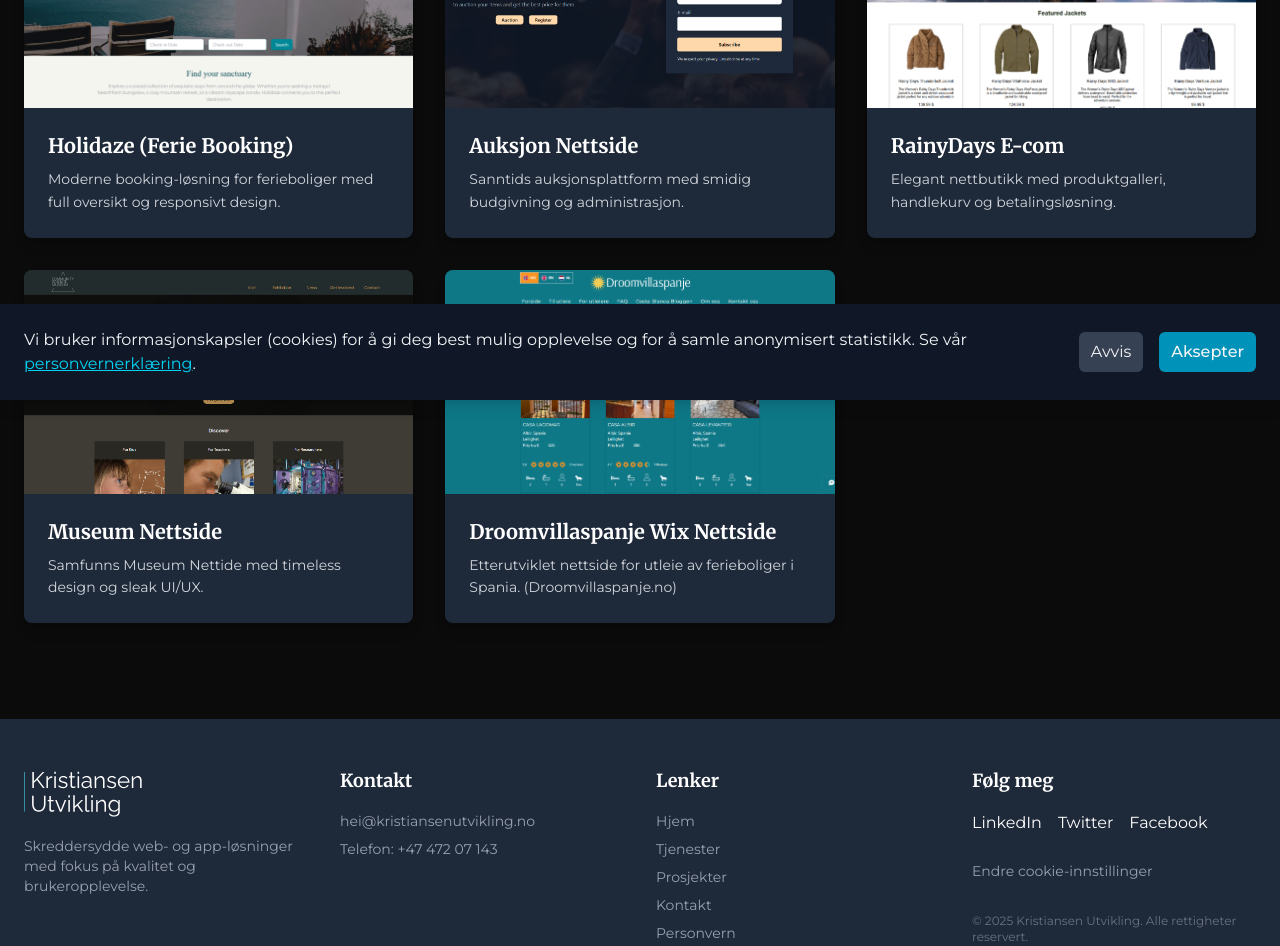
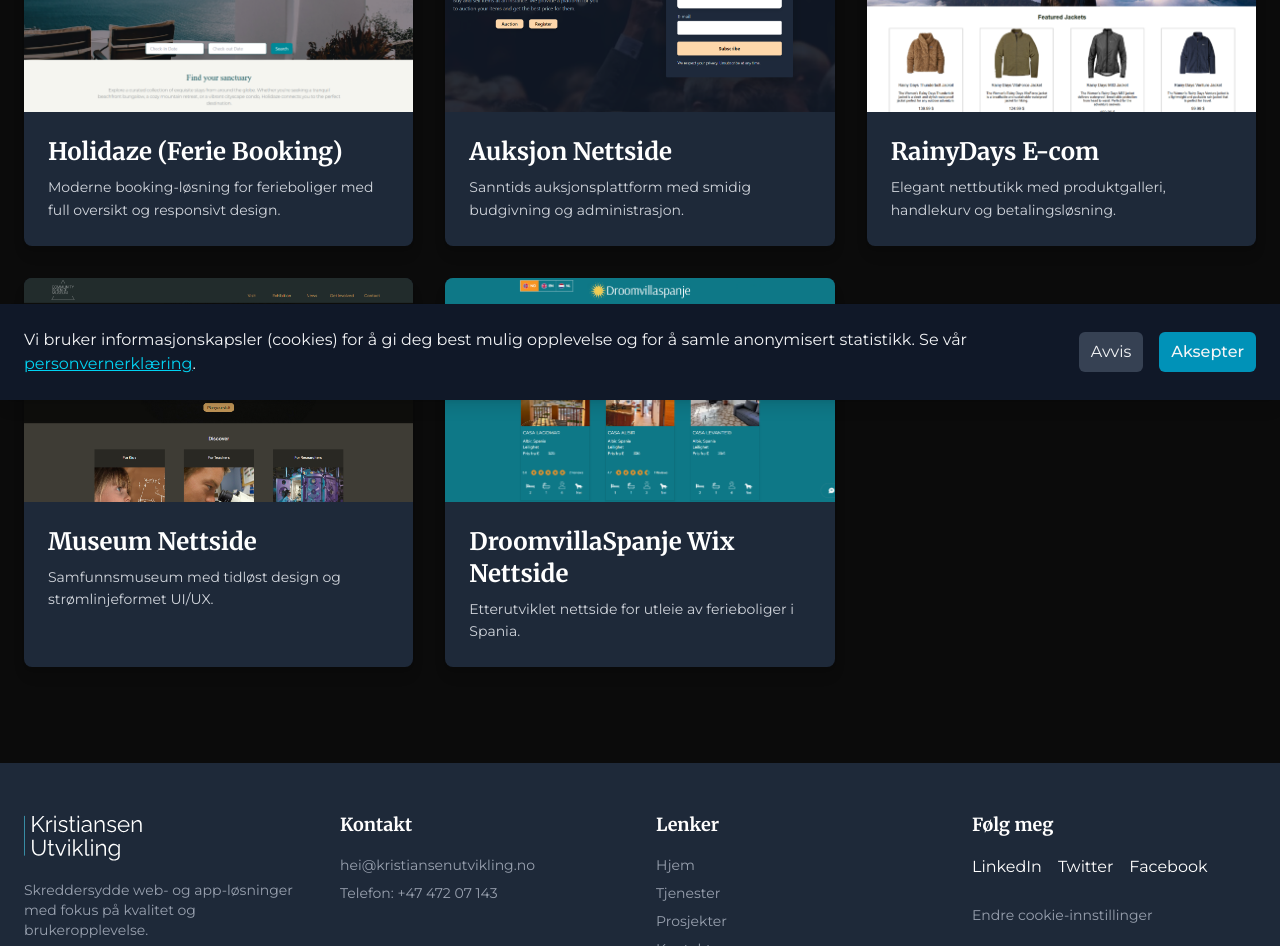
Before and after one commit to oddvarzk/kristiansenutvikling, a Next.js app: page /projects in a window 1280 px wide. Shown: the part 400-1346 px from the top of the page. Built offline with nearby package versions, Linux system fonts and the light colour scheme; no server answers.

Commit message:
SEO for projekter fikset

```diff
--- a/src/app/projects/page.tsx
+++ b/src/app/projects/page.tsx
@@ -1,11 +1,35 @@
 import React from "react";
 import Link from "next/link";
 import Image from "next/image";
+import { Metadata } from "next";
+import Script from "next/script";
 
-export const metadata = {
-  title: "Projekter | Kristiansen Utvikling",
+export const metadata: Metadata = {
+  title: "Prosjekter | Kristiansen Utvikling",
   description:
-    "Se andre nettsider jeg har utviklet, designet, kodet. En smake bit av hva en kunde kan forvente fra dettee web utvikling firmaet",
+    "Se andre nettsider jeg har utviklet, dette gir deg en smakebit av hva en kunde kan forvente fra dette webutviklingsfirmaet.",
+  alternates: { canonical: "https://kristiansenutvikling.no/prosjekter" },
+  openGraph: {
+    title: "Prosjekter | Kristiansen Utvikling",
+    description:
+      "Se andre nettsider jeg har utviklet dette gir deg en smakebit av hva en kunde kan forvente fra dette webutviklingsfirmaet.",
+    url: "https://kristiansenutvikling.no/prosjekter",
+    siteName: "Kristiansen Utvikling",
+    images: [
+      {
+        url: "/openGraph.svg",
+        width: 1200,
+        height: 630,
+        alt: "Prosjekter hos Kristiansen Utvikling",
+      },
+    ],
+    locale: "nb_NO",
+    type: "website",
+  },
+  robots: {
+    index: true,
+    follow: true,
+  },
 };
 
 interface Project {
@@ -42,31 +66,46 @@ const featuredProjects: Project[] = [
     image: "/images/projects/rainyDaysHome.png",
   },
   {
-    id: "Museum-site",
+    id: "museum-site",
     title: "Museum Nettside",
-    description: "Samfunns Museum Nettide med timeless design og sleak UI/UX.",
-    href: "/projects/museumHome.png",
+    description: "Samfunnsmuseum med tidløst design og strømlinjeformet UI/UX.",
+    href: "/projects/museum",
     image: "/images/projects/museumHome.png",
   },
   {
-    id: "Droomvillaspanje",
-    title: "Droomvillaspanje Wix Nettside",
-    description:
-      "Etterutviklet nettside for utleie av ferieboliger i Spania. (Droomvillaspanje.no)",
-    href: "/projects/droomvillaHome.png",
+    id: "droomvillaspanje",
+    title: "DroomvillaSpanje Wix Nettside",
+    description: "Etterutviklet nettside for utleie av ferieboliger i Spania.",
+    href: "/projects/droomvillaspanje",
     image: "/images/projects/droomvillaHome.png",
   },
 ];
 
-export default function projectPage() {
+export default function ProjectPage() {
   return (
+    <>
+      {/* Structured Data for SEO */}
+      <Script type="application/ld+json" id="ld-json">
+        {JSON.stringify({
+          "@context": "https://schema.org",
+          "@type": "ItemList",
+          name: "Prosjekter | Kristiansen Utvikling",
+          url: "https://kristiansenutvikling.no/prosjekter",
+          itemListElement: featuredProjects.map((proj, index) => ({
+            "@type": "ListItem",
+            position: index + 1,
+            url: `https://kristiansenutvikling.no${proj.href}`,
+            name: proj.title,
+          })),
+        })}
+      </Script>
+
       <section className="py-24 text-white">
         <div className="container mx-auto px-6">
-        <h2 className="text-3xl font-bold mb-12">
+          <h1 className="text-4xl font-bold mb-12">
             Alle <span className="text-cyan-400">prosjekter</span>
-        </h2>
+          </h1>
 
-        {/* Grid of featured project cards */}
           <div className="grid grid-cols-1 md:grid-cols-3 gap-8">
             {featuredProjects.map((project) => (
               <Link
@@ -74,7 +113,6 @@ export default function projectPage() {
                 href={project.href}
                 className="group block bg-gray-800 rounded-lg overflow-hidden shadow-lg hover:shadow-xl transition-shadow duration-300"
               >
-              {/* Project image */}
                 <div className="relative h-56 w-full">
                   <Image
                     src={project.image}
@@ -84,11 +122,10 @@ export default function projectPage() {
                     sizes="(max-width: 768px) 100vw, 33vw"
                   />
                 </div>
-              {/* Project title & description */}
                 <div className="p-6">
-                <h3 className="text-xl font-semibold mb-2 group-hover:text-cyan-400 transition-colors duration-300">
+                  <h2 className="text-2xl font-semibold mb-2 group-hover:text-cyan-400 transition-colors duration-300">
                     {project.title}
-                </h3>
+                  </h2>
                   <p className="text-gray-300 text-sm leading-relaxed">
                     {project.description}
                   </p>
@@ -98,5 +135,6 @@ export default function projectPage() {
           </div>
         </div>
       </section>
+    </>
   );
 }
```
Lines whose indentation alone changed are shown as unchanged.
